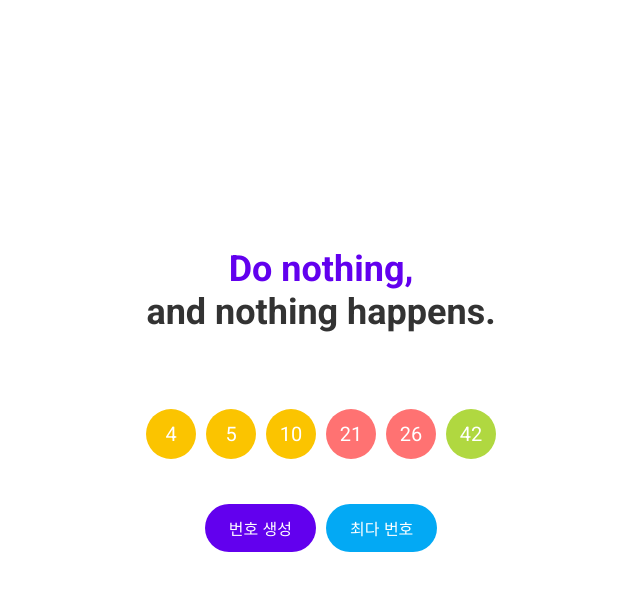
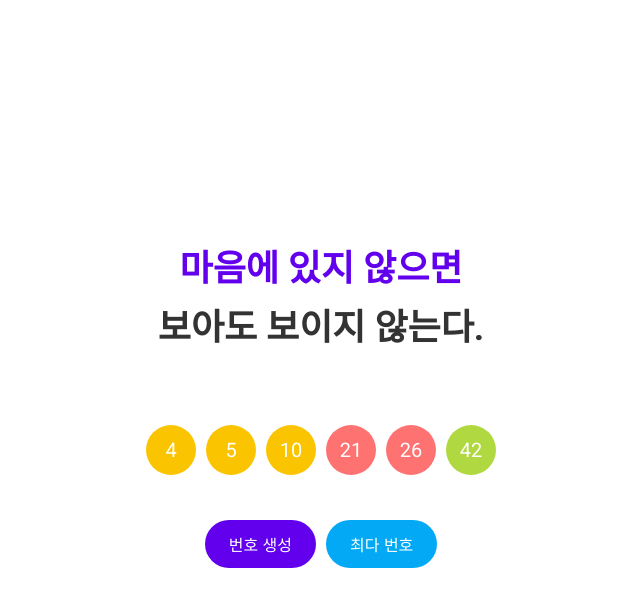
Before and after one commit to isungse/lotto_generator, a Flask app: page / in a window 1280 px wide. Shown: the top 590 px of the page, without its empty margins (319-959 px from the left). Run offline with Flask 2, Linux system fonts and the light colour scheme.

Commit message:
app.py, index.html, css 스타일 변경

```diff
--- a/app.py
+++ b/app.py
@@ -33,4 +33,4 @@ def generate_frequent():
     return jsonify(final_numbers)
 
 if __name__ == '__main__':
-    app.run()
+    app.run('0.0.0.0', port=8080)
--- a/static/style.css
+++ b/static/style.css
@@ -41,6 +41,7 @@ body {
 
 #title-container h1 span {
   color: #6200ee; /* 강조 색상 */
+  line-height: 2.1;
 }
 
 /* 반응형 폰트 크기 */
--- a/templates/index.html
+++ b/templates/index.html
@@ -14,7 +14,7 @@
   <div class="main-container">
     <!-- 제목 컨테이너 -->
     <div id="title-container">
-      <h1><span>Do nothing,</span><br>and nothing happens.</h1>
+      <h1><span>마음에 있지 않으면</span><br>보아도 보이지 않는다.</h1>
     </div>
 
     <!-- 번호 표시 컨테이너 -->
```
